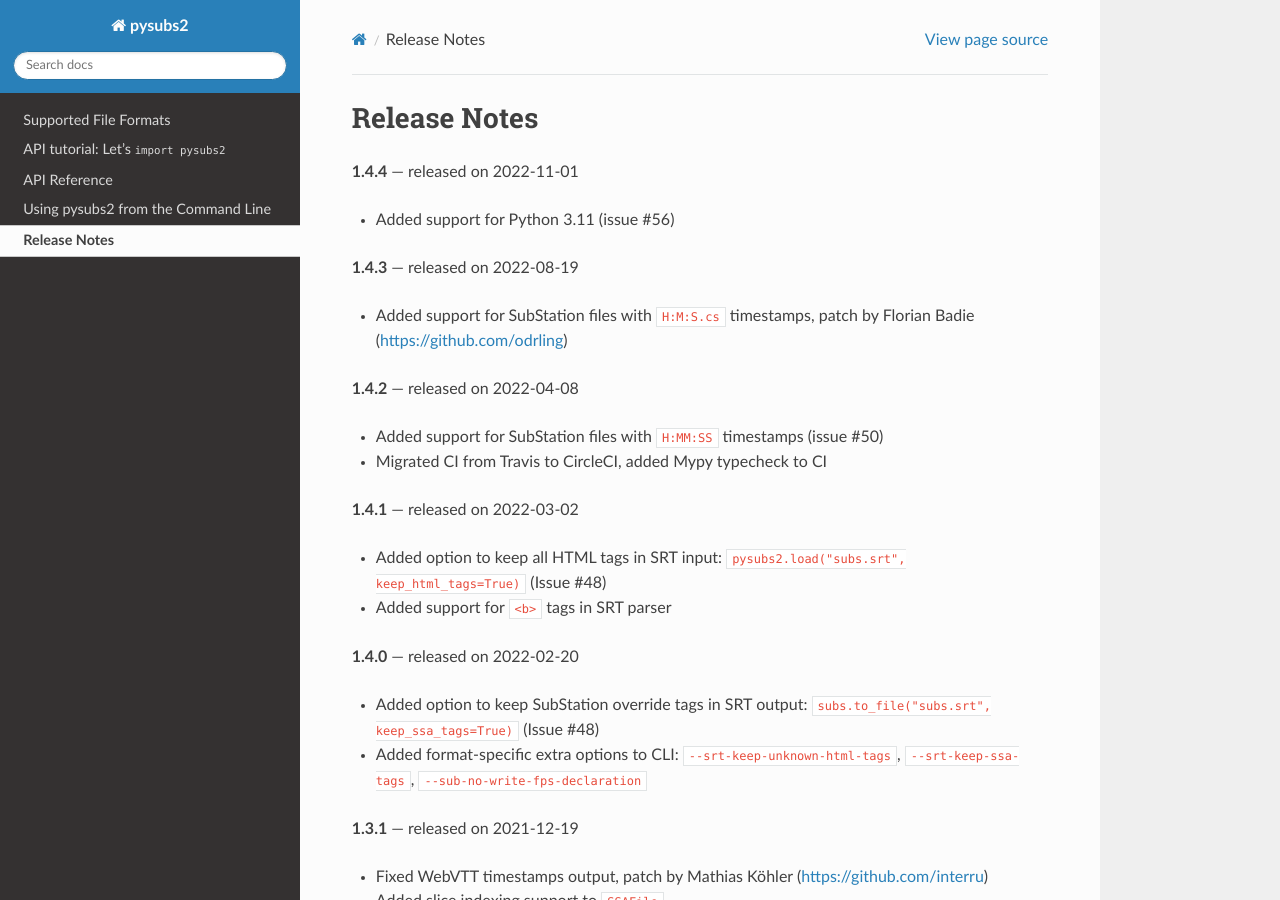
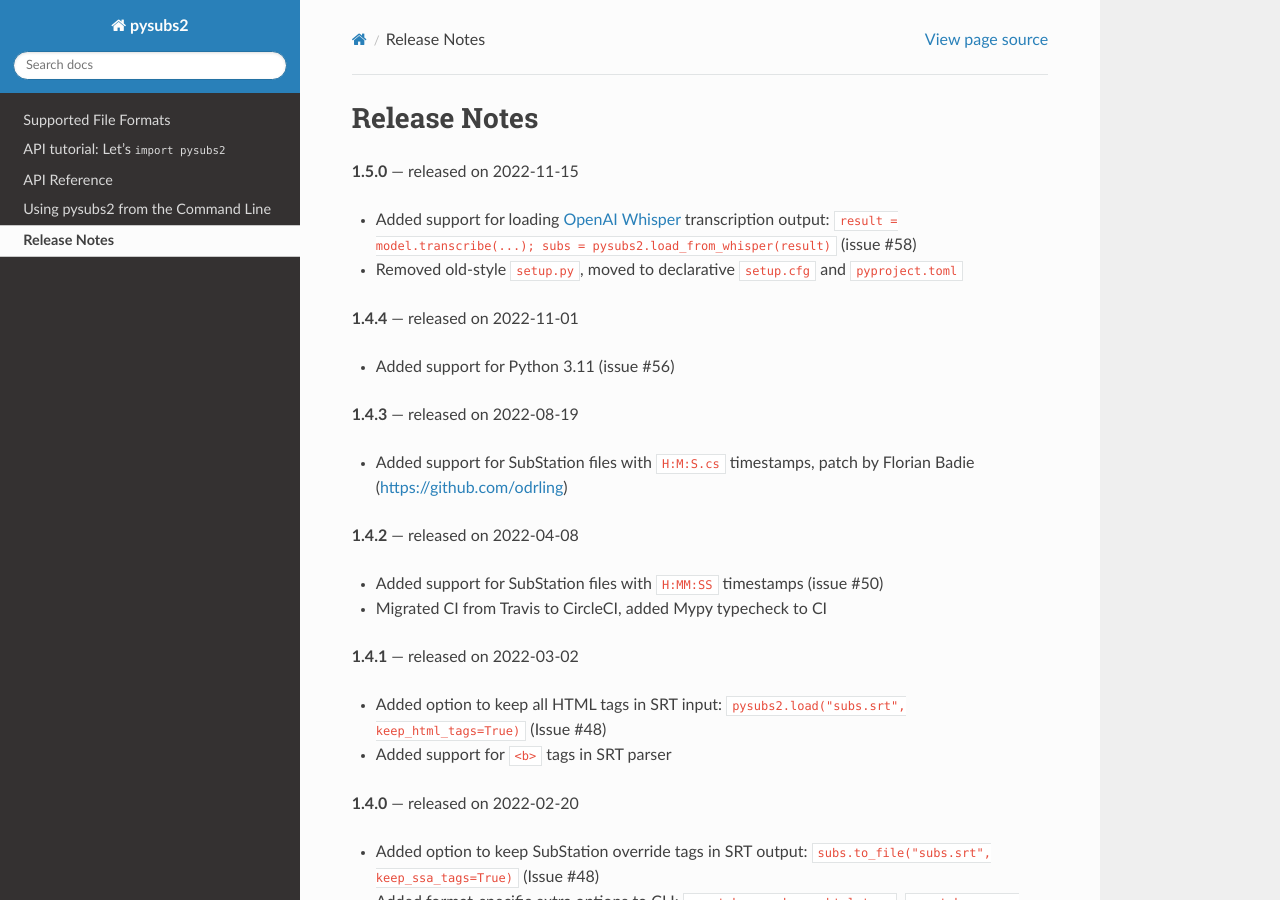
Before and after one commit to tkarabela/pysubs2, a Sphinx documentation site: the page built from docs/release-notes.rst, in a window 1280 px wide and 900 px high. Built offline with Sphinx 7.4.7 and the Read the Docs theme 2.0.0, drawn with Linux system fonts in a browser that asks for light colours; the version number could not be read and is left out.

Commit message:
Version 1.5.0

```diff
--- a/docs/release-notes.rst
+++ b/docs/release-notes.rst
@@ -1,5 +1,10 @@
 Release Notes
 =============
+
+**1.5.0** --- released on 2022-11-15
+
+- Added support for loading `OpenAI Whisper <https://github.com/openai/whisper>`_ transcription output: ``result = model.transcribe(...); subs = pysubs2.load_from_whisper(result)`` (issue #58)
+- Removed old-style ``setup.py``, moved to declarative ``setup.cfg`` and ``pyproject.toml``
 
 **1.4.4** --- released on 2022-11-01
 
```
Also changed, not shown: 1 other file.
